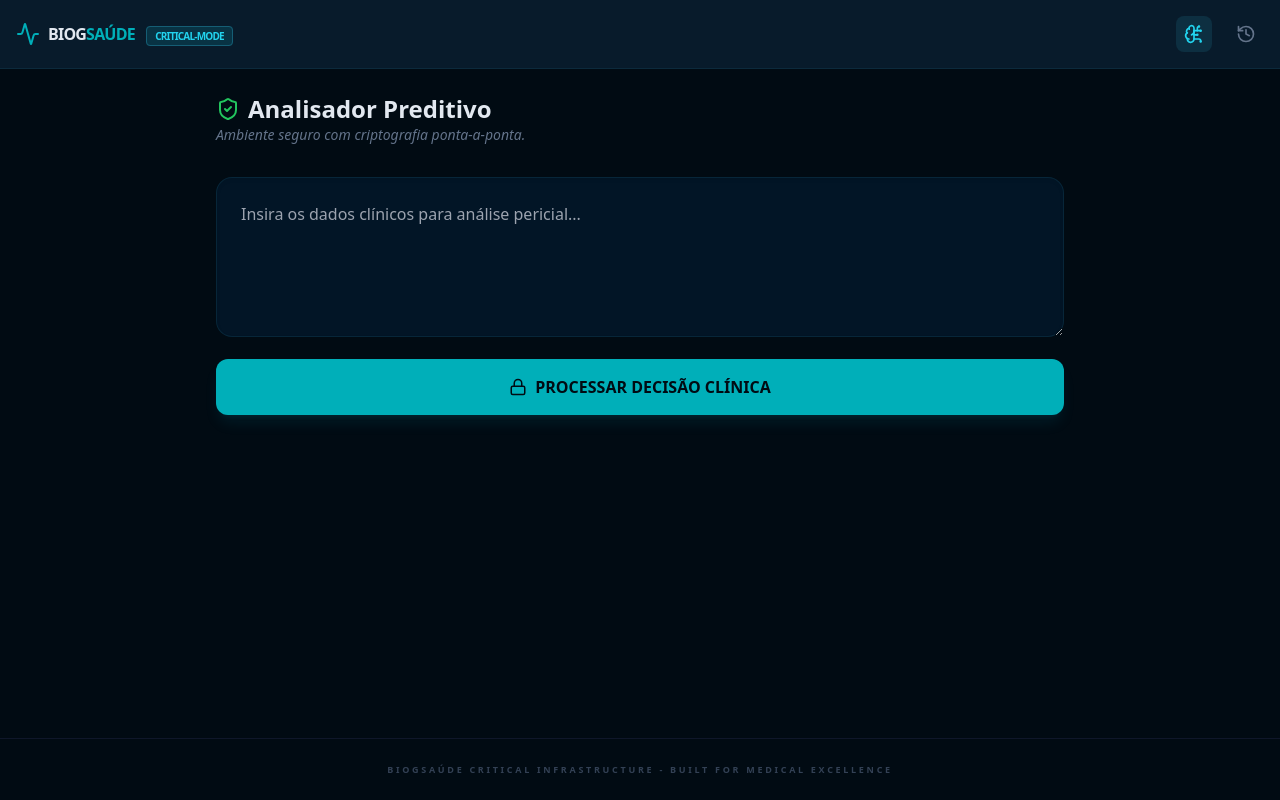
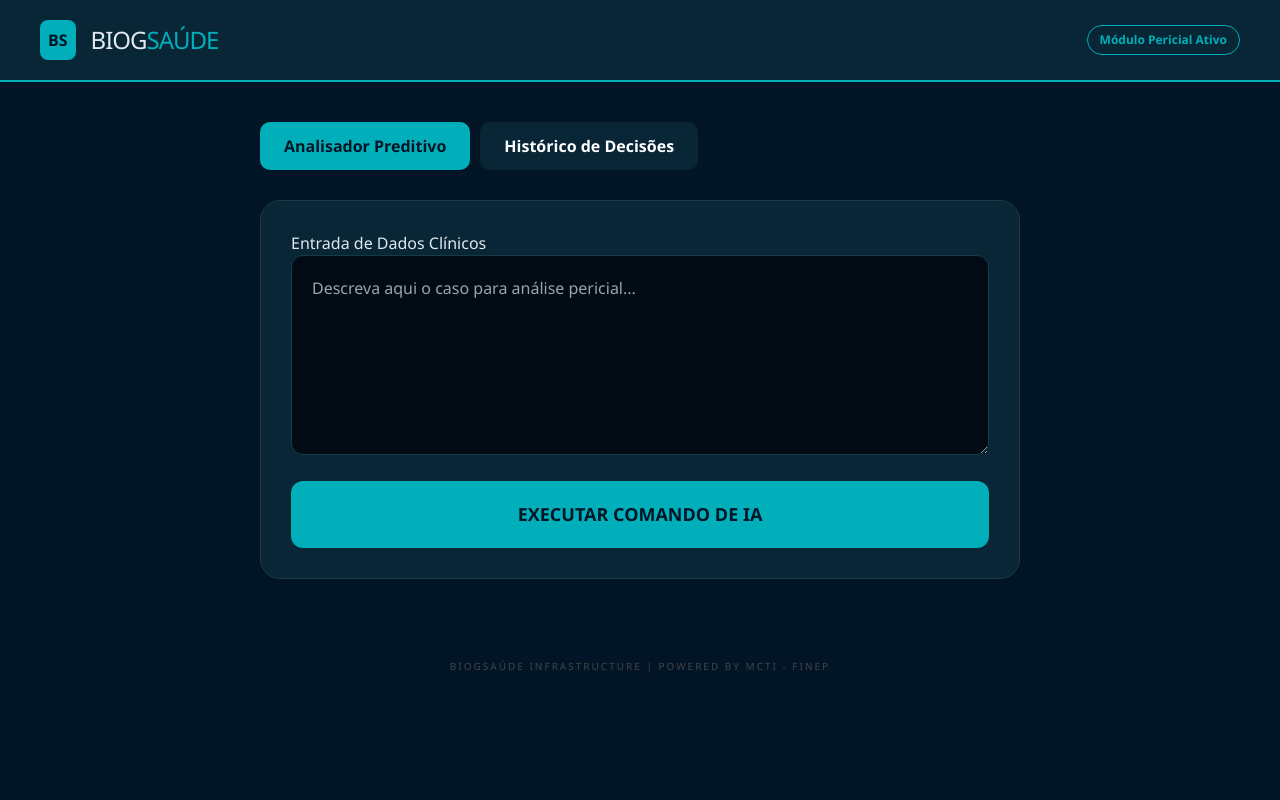
Before and after one commit to DrPaulo-Loncarovich/GastroTech_SaaS, a React (Vite) app in the folder frontend/: page / in a window 1280 px wide. Built offline with nearby package versions, Linux system fonts and the light colour scheme.

Commit message:
rebuild total biogsaude

```diff
--- a/frontend/src/App.jsx
+++ b/frontend/src/App.jsx
@@ -1,116 +1,101 @@
-import React, { useState, useEffect } from 'react';
-import { ShieldCheck, Activity, BrainCircuit, History, FileText, Lock } from 'lucide-react';
+import React, { useState } from 'react';
 
 export default function App() {
   const [aba, setAba] = useState('ia');
-  const [sintomas, setSintomas] = useState('');
+  const [texto, setTexto] = useState('');
   const [logs, setLogs] = useState([]);
-  const [analiseAtual, setAnaliseAtual] = useState(null);
 
-  // SIMULAÇÃO DE LOG DE MISSÃO CRÍTICA (PERSISTÊNCIA)
-  const salvarLogClinico = (input, output) => {
+  // Função de Auditoria Clínica
+  const processarDecisao = () => {
+    console.log("Evento de clique detectado no botão IA");
+
+    if (!texto) {
+      console.warn("Tentativa de processamento sem texto.");
+      alert("Por favor, insira dados clínicos para análise.");
+      return;
+    }
+
     const novoLog = {
-      id: `LOG-${Date.now()}`,
-      timestamp: new Date().toLocaleString('pt-BR'),
-      medicoId: "CRM-AM-XXXX", // Puxaria do perfil do Dr. Paulo
-      entradaPaciente: input,
-      sugestaoIA: output,
-      hashIntegridade: Math.random().toString(36).substring(2, 15) // Simulação de Hash SHA-256
-    };
-    setLogs([novoLog, ...logs]);
+      id: Date.now(),
+      data: new Date().toLocaleString('pt-BR'),
+      conteudo: texto,
+      status: "VERIFICADO - FINEP PROTOCOL"
     };
 
-  const executarAnalise = () => {
-    if (!sintomas) return;
-
-    // Lógica Preditiva
-    const resultado = "BIOGSAÚDE IA: Detectado padrão sugestivo de Gastrite Erosiva. Recomendado protocolo de confirmação via EDA.";
-
-    setAnaliseAtual(resultado);
-    salvarLogClinico(sintomas, resultado);
+    console.log("Novo Log gerado:", novoLog);
+    setLogs([novoLog, ...logs]);
+    setAba('logs');
+    alert("Decisão Clínica Processada e Registrada no Log.");
   };
 
   return (
-    <div className="min-h-screen bg-[#010b13] text-slate-200 font-sans flex flex-col">
+    <div style={{ backgroundColor: '#021526', minHeight: '100vh', color: '#e2e8f0', fontFamily: 'Segoe UI, Roboto, sans-serif' }}>
 
-      {/* HEADER COM STATUS DE SEGURANÇA */}
-      <nav className="p-4 bg-[#081b2b] border-b border-cyan-900/30 flex justify-between items-center sticky top-0 z-50">
-        <div className="flex items-center gap-2">
-          <Activity className="text-[#00afb9]" />
-          <h1 className="font-black tracking-tighter uppercase">Biog<span className="text-[#00afb9]">Saúde</span> <span className="text-[10px] bg-cyan-950 text-cyan-400 px-2 py-0.5 rounded ml-2 border border-cyan-800">CRITICAL-MODE</span></h1>
+      {/* HEADER DESKTOP */}
+      <header style={{ backgroundColor: '#082635', padding: '20px 40px', display: 'flex', justifyContent: 'space-between', alignItems: 'center', borderBottom: '2px solid #00afb9' }}>
+        <div style={{ display: 'flex', alignItems: 'center', gap: '15px' }}>
+          <div style={{ backgroundColor: '#00afb9', padding: '8px', borderRadius: '8px', color: '#021526', fontWeight: 'bold' }}>BS</div>
+          <h1 style={{ margin: 0, fontSize: '24px', letterSpacing: '-1px' }}>BIOG<span style={{ color: '#00afb9' }}>SAÚDE</span></h1>
         </div>
-        <div className="flex gap-4">
-          <button onClick={() => setAba('ia')} className={`p-2 rounded-lg ${aba === 'ia' ? 'bg-cyan-900/40 text-cyan-400' : 'text-slate-500'}`}><BrainCircuit size={20}/></button>
-          <button onClick={() => setAba('logs')} className={`p-2 rounded-lg ${aba === 'logs' ? 'bg-cyan-900/40 text-cyan-400' : 'text-slate-500'}`}><History size={20}/></button>
+        <div style={{ fontSize: '12px', color: '#00afb9', border: '1px solid #00afb9', padding: '5px 12px', borderRadius: '20px', fontWeight: 'bold' }}>
+          Módulo Pericial Ativo
         </div>
-      </nav>
-
-      <main className="flex-1 p-6 max-w-4xl mx-auto w-full">
-
-        {aba === 'ia' && (
-          <div className="animate-in fade-in duration-500">
-            <header className="mb-8">
-              <h2 className="text-2xl font-bold flex items-center gap-2">
-                <ShieldCheck className="text-green-500" /> Analisador Preditivo
-              </h2>
-              <p className="text-slate-500 text-sm italic">Ambiente seguro com criptografia ponta-a-ponta.</p>
       </header>
 
-            <div className="space-y-4">
-              <textarea
-                value={sintomas}
-                onChange={(e) => setSintomas(e.target.value)}
-                className="w-full h-40 bg-[#021526] border border-cyan-900/30 rounded-2xl p-6 text-white outline-none focus:ring-2 ring-cyan-500/20 transition-all shadow-inner"
-                placeholder="Insira os dados clínicos para análise pericial..."
-              />
+      {/* ÁREA DE TRABALHO */}
+      <main style={{ maxWidth: '800px', margin: '40px auto', padding: '0 20px' }}>
+
+        {/* NAVEGAÇÃO INTERNA (BOTÕES) */}
+        <div style={{ display: 'flex', gap: '10px', marginBottom: '30px' }}>
           <button
-                onClick={executarAnalise}
-                className="w-full bg-[#00afb9] text-[#010b13] font-black py-4 rounded-xl shadow-lg shadow-cyan-500/10 active:scale-95 transition-all flex items-center justify-center gap-2"
+            onClick={() => { console.log("Trocou para IA"); setAba('ia'); }}
+            style={{ padding: '12px 24px', borderRadius: '10px', border: 'none', cursor: 'pointer', fontWeight: 'bold', backgroundColor: aba === 'ia' ? '#00afb9' : '#082635', color: aba === 'ia' ? '#021526' : 'white' }}
           >
-                <Lock size={18} /> PROCESSAR DECISÃO CLÍNICA
+            Analisador Preditivo
+          </button>
+          <button
+            onClick={() => { console.log("Trocou para Logs"); setAba('logs'); }}
+            style={{ padding: '12px 24px', borderRadius: '10px', border: 'none', cursor: 'pointer', fontWeight: 'bold', backgroundColor: aba === 'logs' ? '#00afb9' : '#082635', color: aba === 'logs' ? '#021526' : 'white' }}
+          >
+            Histórico de Decisões
           </button>
         </div>
 
-            {analiseAtual && (
-              <div className="mt-8 p-6 bg-cyan-950/20 border border-cyan-500/30 rounded-2xl border-l-4 border-l-cyan-500">
-                <span className="text-[10px] font-black text-cyan-500 uppercase tracking-widest">Resultado da IA</span>
-                <p className="mt-2 text-slate-300 leading-relaxed">{analiseAtual}</p>
+        {/* TELAS */}
+        {aba === 'ia' ? (
+          <div style={{ backgroundColor: '#082635', padding: '30px', borderRadius: '20px', border: '1px solid #1a3a4a' }}>
+            <h2 style={{ marginTop: 0 }}>Entrada de Dados Clínicos</h2>
+            <textarea
+              value={texto}
+              onChange={(e) => setTexto(e.target.value)}
+              placeholder="Descreva aqui o caso para análise pericial..."
+              style={{ width: '100%', height: '200px', backgroundColor: '#010b13', color: 'white', border: '1px solid #1a3a4a', borderRadius: '12px', padding: '20px', fontSize: '16px', marginBottom: '20px', boxSizing: 'border-box' }}
+            />
+            <button
+              onClick={processarDecisao}
+              style={{ width: '100%', padding: '20px', backgroundColor: '#00afb9', color: '#021526', border: 'none', borderRadius: '12px', fontWeight: '900', fontSize: '18px', cursor: 'pointer' }}
+            >
+              EXECUTAR COMANDO DE IA
+            </button>
           </div>
-            )}
-          </div>
-        )}
-
-        {aba === 'logs' && (
-          <div className="animate-in slide-in-from-right duration-500">
-            <h2 className="text-2xl font-bold mb-6 flex items-center gap-2"><FileText /> Trilha de Auditoria (Logs)</h2>
-            <div className="space-y-4">
+        ) : (
+          <div style={{ display: 'flex', flexDirection: 'column', gap: '15px' }}>
             {logs.length === 0 ? (
-                <p className="text-slate-600 italic">Nenhum registro encontrado nesta sessão.</p>
+              <p style={{ textAlign: 'center', color: '#444' }}>Nenhum log pericial registrado.</p>
             ) : (
               logs.map(log => (
-                  <div key={log.id} className="p-4 bg-[#081b2b] border border-slate-800 rounded-xl text-xs font-mono">
-                    <div className="flex justify-between text-cyan-500 mb-2 font-bold">
-                      <span>{log.id}</span>
-                      <span>{log.timestamp}</span>
-                    </div>
-                    <p className="text-slate-400 mb-1"><span className="text-slate-600">INPUT:</span> {log.entradaPaciente}</p>
-                    <p className="text-slate-200 mb-2"><span className="text-slate-600">OUTPUT:</span> {log.sugestaoIA}</p>
-                    <div className="text-[10px] text-slate-700 break-all border-t border-slate-800 pt-2 uppercase">
-                      Integrity Hash: {log.hashIntegridade}
-                    </div>
+                <div key={log.id} style={{ backgroundColor: '#010b13', padding: '20px', borderRadius: '15px', borderLeft: '5px solid #00afb9' }}>
+                  <div style={{ color: '#00afb9', fontSize: '12px', marginBottom: '10px', fontWeight: 'bold' }}>{log.data} | {log.status}</div>
+                  <div style={{ fontSize: '14px', lineHeight: '1.6' }}>{log.conteudo}</div>
                 </div>
               ))
             )}
           </div>
-          </div>
         )}
-
       </main>
 
-      <footer className="p-6 text-center border-t border-slate-900">
-        <p className="text-[9px] text-slate-700 font-bold uppercase tracking-[0.3em]">
-          BIOGSAÚDE Critical Infrastructure - Built for Medical Excellence
-        </p>
+      <footer style={{ textAlign: 'center', padding: '40px', color: '#444', fontSize: '10px', letterSpacing: '2px' }}>
+        BIOGSAÚDE INFRASTRUCTURE | POWERED BY MCTI - FINEP
       </footer>
     </div>
   );
```
Lines whose indentation alone changed are shown as unchanged.
